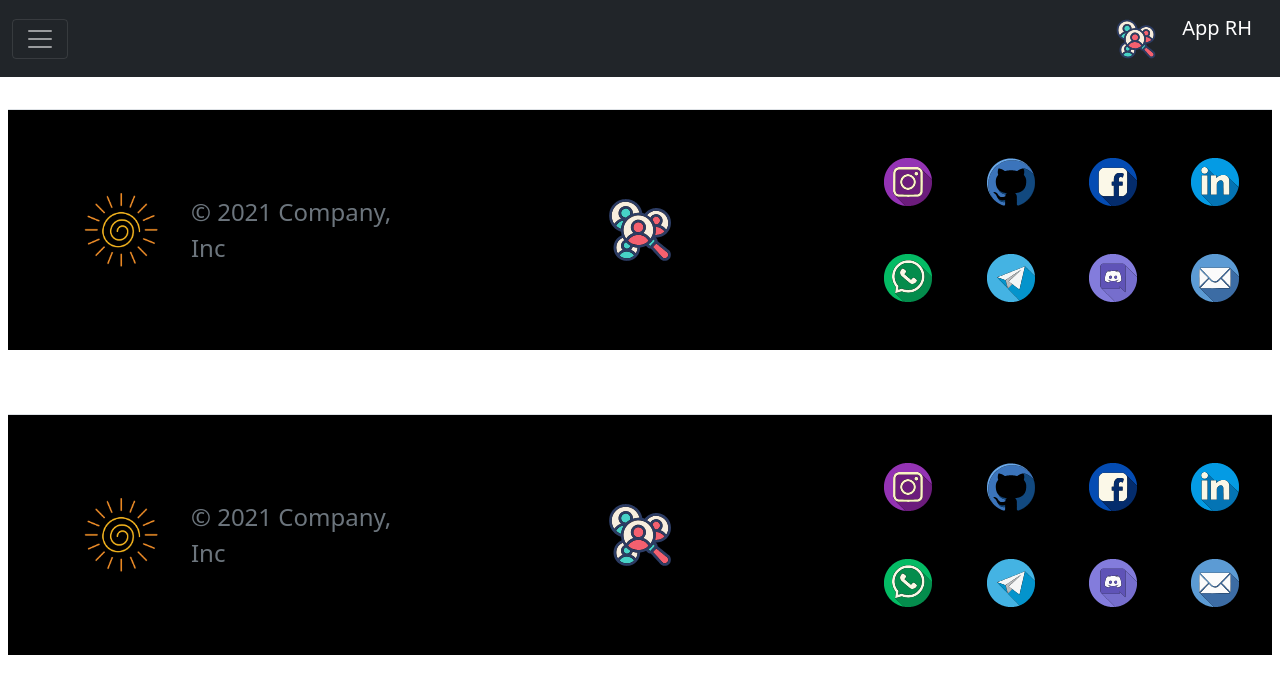
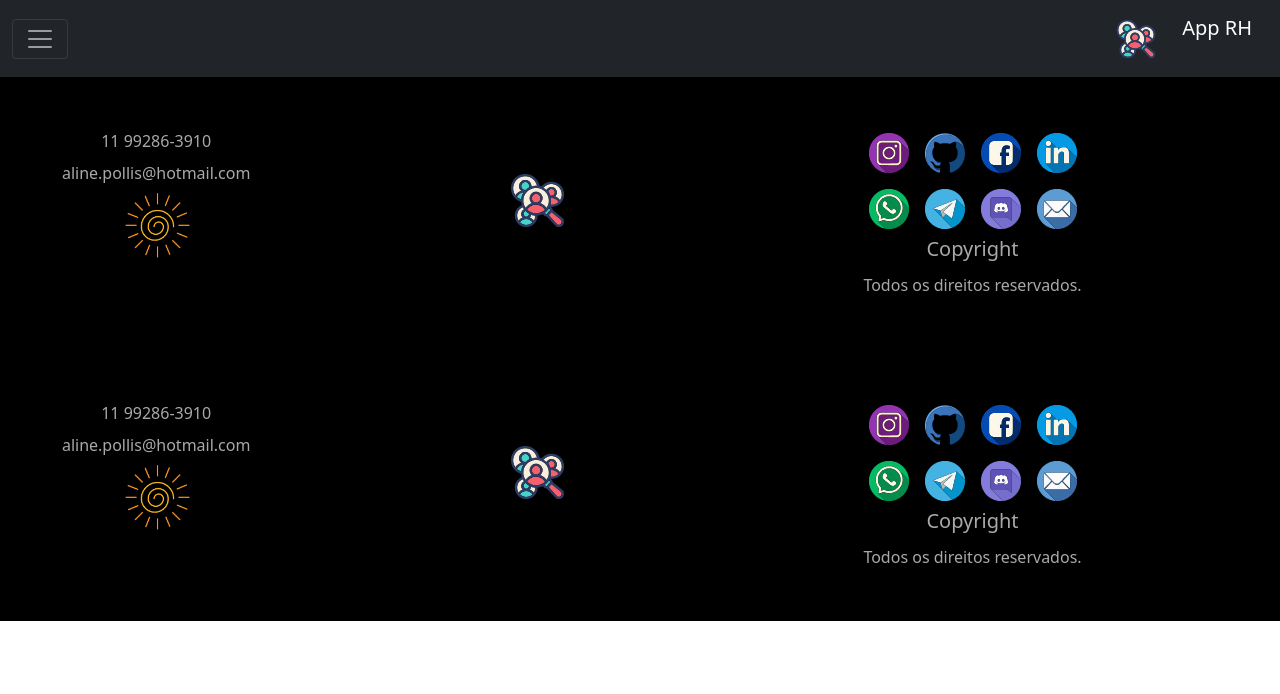
Before and after one commit to lipollis/SENAI_UC12-AppRH, an Angular app: page /footer in a window 1280 px wide. Shown: the top 694 px of the page. Built offline with nearby package versions, Linux system fonts and the light colour scheme.

Commit message:
style painel grid

```diff
--- a/src/app/app.component.css
+++ b/src/app/app.component.css
@@ -1,3 +1,4 @@
+/*
 *{
   box-sizing: border-box;
   margin: 0 auto;
@@ -5,6 +6,59 @@
   bottom: 0;
   height: auto;
 }
+*/
+html, body, div, span, applet, object, iframe,
+h1, h2, h3, h4, h5, h6, p, blockquote, pre,
+a, abbr, acronym, address, big, cite, code,
+del, dfn, em, img, ins, kbd, q, s, samp,
+small, strike, strong, sub, sup, tt, var,
+b, u, i, center,
+dl, dt, dd, ol, ul, li,
+fieldset, form, label, legend,
+table, caption, tbody, tfoot, thead, tr, th, td,
+article, aside, canvas, details, embed,
+figure, figcaption, footer, header, hgroup,
+menu, nav, output, ruby, section, summary,
+time, mark, audio, video {
+	margin: 0;
+	padding: 0;
+	border: 0;
+	font-size: 100%;
+	font: inherit;
+	vertical-align: baseline;
+}
+/* HTML5 display-role reset for older browsers */
+article, aside, details, figcaption, figure,
+footer, header, hgroup, menu, nav, section {
+	display: block;
+}
+body {
+	line-height: 1;
+}
+ol, ul {
+	list-style: none;
+}
+blockquote, q {
+	quotes: none;
+}
+blockquote:before, blockquote:after,
+q:before, q:after {
+	content: '';
+	content: none;
+}
+table {
+	border-collapse: collapse;
+	border-spacing: 0;
+}
+
+
+html {
+  box-sizing: border-box;
+}
+*, *:before, *:after {
+  box-sizing: inherit;
+}
+
 /*
 :host {
     font-family: -apple-system, BlinkMacSystemFont, "Segoe UI", Roboto, Helvetica, Arial, sans-serif, "Apple Color Emoji", "Segoe UI Emoji", "Segoe UI Symbol";
--- a/src/app/footer/footer.component.css
+++ b/src/app/footer/footer.component.css
@@ -1,58 +1,116 @@
-*{
-    font-size:10px;
-    box-sizing: border-box;
-    margin: 0 auto;
-    padding:0.5rem;
+/* #######   CONFIGURAÇÃO DO COMPONENTE   #######*/
+:root{
+  --cor-destaque: #FFFF;
+  --cor-vermelha: #FF4A3B;
+  --cor-amarela: #DABA36;
+  --fundo-escuro:#19395B;
+  --cor-laranja: #E48877;
+  --cor-preta:rgb(255,255,255,0);
+  --cor-cinza:#9B94B5;
 }
 
-.container-fluid{
-    background-color: black;
-    margin: 0 auto;
-    margin-top:auto;
-    font-size:10px;
-    padding: 3rem;;
-    bottom: 0rem;
-    position: sticky;
-    width: 100%;
+body{
+  font-size: 20px;
+  font-family:'Roboto', sans-serif;
+  margin: 0;
+  width: 100%;
+  height: 100%;
 }
 
-.assinatura{
-    width:6rem;
-}
 
-.recruitment{
-    width: 5rem;
-}
+footer{
+    z-index: 4;
+    position: sticky;
+  }
 
-.icon-social{
-    width: 4rem;
+  #footer >h3 {
+      font-size: 1.5rem;
+      text-align: center;
+      align-items: center;
+      margin: 2rem;
+  }
+    #footer >h3::first-letter {
+        color: var(--cor-vermelha);
+      }
+
+      .col-nav-footer{
+        margin: 3rem;
+        text-align: center;
+        align-items: center;
+      }
+
+  p{
+    padding: 0.25rem;
+    text-align: center;
+    align-items: center;
+    font-size: 1rem;
+  }
+
+  .d-flex{
+    display: flex;
+    flex-flow: row wrap;
+    justify-content: center;
+  }
+  .assinatura,
+  .recruitment{
+    width: 70px;
+    text-align: center;
+  }
+
+  .footer {
+    background: black;
+    color: darkgray;
+    padding: 3rem;
+  }
+
+  .footer a {
+    text-decoration: none;
+    color: darkgrey;
+  }
+
+  .footer a:hover {
+    text-decoration: none;
+    color: var(--cor-laranja);
+    cursor: pointer;
+  }
+
+  h5{
+      text-align: center;
+  }
+  .footer p {
+    margin-bottom: 0;
+  }
+
+
+  .redeSocial{
+    width: 40px;
+    margin: 0.5rem;
+  }
+  .redeSocial:hover{
+      transform: scale(1.2);
+    }
+
+
+/* =======================================================
+            #######   RESPONSIVIDADE   #######
+======================================================= */
+
+@media (max-width: 600px) {
+  .recruitment{
+    width: 40px;
+  }
 
 }
 
-.icon-social:hover{
-    transform: scale(1.2);
-    opacity: 1;
-}
+@media only screen and (min-width: 600px) and (max-width: 1024px) {
+  .recruitment{
+    width: 40px;
+  }
 
-.container-social{
-    display: inline;
-    grid-gap: 0.2rem;
-
-}
-.grid-icon-social{
-    float:rigth;
-    display: grid;
-    grid-template-columns: auto auto auto auto;
-    grid-gap: 0.2rem;
-    width: 33vw;
 
 }
 
-.grid-icon-social > div{
-    text-align: center;
-    padding: 0.5rem 0;
-    font-size: 1rem;
+@media (min-aspect-ratio: 1025px) {
+
+
 }
-span{
-    font-size: 1.5rem;
-}
--- a/src/app/footer/footer.component.html
+++ b/src/app/footer/footer.component.html
@@ -1,84 +1,113 @@
-<div class="">
-    <footer class="container-fluid d-flex flex-wrap justify-content-between align-items-center py-3 my-4 border-top">
-        <div class="col-md-4 d-flex align-items-center">
-            <a href="https://github.com/lipollis/SENAI_UC12-AppRH"
-                class="mb-3 me-2 mb-md-0 text-muted text-decoration-none lh-1">
-                <img src="../../assets/img/Footer/sun.jpg" class="img-fluid rounded-start assinatura" alt="Assinatura">
-            </a>
-            <span class="text-muted">© 2021 Company, Inc</span>
+<footer id="footer">
+
+
+    <div class="footer">
+        <div class="container">
+            <div class="row">
+
+                <div class="col">
+                    <div class="col-lg-5 col-md-6 col-sm-6">
+                        <div class="d-flex">
+                            <p>11 99286-3910</p>
+                        </div>
+                        <div class="d-flex">
+                            <p>aline.pollis@hotmail.com</p>
+                        </div>
+                        <div class="d-flex">
+                            <p>
+                                <img class="assinatura" src="../../assets/img/Footer/sun.jpg" alt="assinatura">
+                            </p>
+                        </div>
+                    </div>
                 </div>
 
+
+
+                <div class="col-lg-3 col-md-2 col-sm-6">
+                    <div class="row">
+                        <div class="col col-nav-footer">
                             <a href="/"
                                 class="col-md-4 d-flex align-items-center justify-content-center mb-3 mb-md-0 me-md-auto link-dark text-decoration-none">
-            <img src="../../assets/img/Config/recruitment.svg" class="img-fluid rounded-start recruitment"
-                alt="recruitment">
+                                <img src="../../assets/img/Config/recruitment.svg"
+                                    class="img-fluid rounded-start recruitment" alt="recruitment">
                             </a>
+                        </div>
+                    </div>
+                </div>
 
-        <div class="nav col-md-4 container-social">
 
-            <div class="grid-icon-social ">
+
+
+
+
+                <div class="col-lg-5 col-md-5 col-sm-6 align-items-center">
+
+                    <div class="d-flex justify-content-center">
                         <div class="icon-social ">
-                    <a class="text-muted" href="https://www.instagram.com/alinepollis/">
+                            <a class="text-muted" href="https://www.instagram.com/alinepollis/" target="_blank">
                                 <img src="../../assets/img/Footer/socialInstagram.svg" class="img-fluid rounded-start"
-                            alt="Instagram">
+                                    alt="Instagram" class="redeSocial">
                             </a>
                         </div>
 
                         <div class="icon-social ">
-                    <a class="text-muted" href="https://github.com/lipollis">
+                            <a class="text-muted" href="https://github.com/lipollis" target="_blank">
                                 <img src="../../assets/img/Footer/socialGithub.svg" class="img-fluid rounded-start"
-                            alt="Github">
+                                    alt="Github" class="redeSocial">
                             </a>
                         </div>
 
                         <div class="icon-social ">
-                    <a class="text-muted" href="https://www.facebook.com/aline.pollis/">
+                            <a class="text-muted" href="https://www.facebook.com/aline.pollis/" target="_blank">
                                 <img src="../../assets/img/Footer/socialFacebook.svg" class="img-fluid rounded-start"
-                            alt="Facebook">
+                                    alt="Facebook" class="redeSocial">
                             </a>
                         </div>
 
                         <div class="icon-social ">
-                    <a class="text-muted" href="https://www.linkedin.com/in/alinepollisbeck/">
+                            <a class="text-muted" href="https://www.linkedin.com/in/alinepollisbeck/" target="_blank">
                                 <img src="../../assets/img/Footer/socialLinkedin.svg" class="img-fluid rounded-start"
-                            alt="LinkedIn">
+                                    alt="LinkedIn" class="redeSocial">
                             </a>
                         </div>
                     </div>
 
 
-            <div class="grid-icon-social ">
+                    <div class="d-flex justify-content-center ">
                         <div class="icon-social ">
-                    <a class="text-muted" href="">
+                            <a class="text-muted" href="" target="_blank">
                                 <img src="../../assets/img/Footer/socialWhatsapp.svg" class="img-fluid rounded-start"
-                            alt="WhatsApp">
+                                    alt="WhatsApp" class="redeSocial">
                             </a>
                         </div>
 
                         <div class="icon-social ">
-                    <a class="text-muted" href="https://t.me/AlinePollis">
+                            <a class="text-muted" href="https://t.me/AlinePollis" target="_blank">
                                 <img src="../../assets/img/Footer/socialTelegram.svg" class="img-fluid rounded-start"
-                            alt="Telegram">
+                                    alt="Telegram" class="redeSocial">
                             </a>
                         </div>
 
                         <div class="icon-social ">
-                    <a class="text-muted" href="">
+                            <a class="text-muted" href="" target="_blank">
                                 <img src="../../assets/img/Footer/socialDiscord.svg" class="img-fluid rounded-start"
-                            alt="Discord">
+                                    alt="Discord" class="redeSocial">
                             </a>
                         </div>
 
                         <div class="icon-social ">
-                    <a class="text-muted" href="mailto:aline.pollis@hotmail.com">
-                        <img src="../../assets/img/Footer/socialMail.svg" class="img-fluid rounded-start" alt="E-mail">
+                            <a class="text-muted" href="mailto:aline.pollis@hotmail.com" target="_blank">
+                                <img src="../../assets/img/Footer/socialMail.svg" class="img-fluid rounded-start"
+                                    alt="E-mail" class="redeSocial">
                             </a>
                         </div>
                     </div>
 
-
+                    <h5> Copyright </h5>
+                    <p>Todos os direitos reservados.</p>
 
                 </div>
-
+            </div>
+        </div>
+    </div>
 </footer>
-</div>
--- a/src/app/painel-vagas/painel-vagas.component.css
+++ b/src/app/painel-vagas/painel-vagas.component.css
@@ -1,40 +1,31 @@
 *{
+    max-width: 1200px;
     font-size:10px;
     box-sizing: border-box;
     margin: 0 auto;
     padding:0.5rem;
 }
 
-/*
-.painel-card{
+
+.cards{
     display: grid;
-    grid-template-columns: auto auto;
+    grid-template-columns: repeat(3, 1fr);
+    grid-auto-rows: auto;
+    grid-gap: 2rem;
 }
 
-div.row.g-0{
-    margin:0.8rem;
-    padding: 0.3rem;
-}
-.card{
-    width: 40rem;
-    height: 18rem;
-}
 .card-body{
     width: 20rem;
 }
 
-.card-header{
+.card-title{
     font-size: 1.5rem;
 }
 
-.card-inside{
-    height: 9rem;
-    padding-top: 1rem;
+.card-text{
+    font-size: 1rem;
 }
 
-.card-inside > p{
-    font-size: 1rem;
-}*/
 
 button{
     height: 2.5rem;
@@ -51,18 +42,20 @@ button{
 }
 
 img{
-    width: 10rem;
+    height: auto;
+    width: 20rem;
+    vertical-align: middle;
 }
 
 div.modal-content{
-    width: 40rem;
+    width: 25rem;
 }
 
 div.modal-header{
     height: 5rem;
 }
 .modal-title{
-    font-size: 2rem;
+    font-size: 1.5rem;
 }
 button.btn-close{
     right:0rem;
@@ -76,6 +69,35 @@ button.btn-close{
 }
 
 .list-descricao > ul > li{
-    font-size: 1.5rem;
+    font-size: 0.8rem;
     list-style-type: none;
 }
+
+/*======================================
+RESPONSIVIDADE
+======================================*/
+@media (max-width: 600px) {
+    .cards {
+      max-width: 560px;
+      margin: 0 auto 3rem;
+    }
+
+  }
+
+  @media only screen and (min-width: 600px) and (max-width: 1024px) {
+    .cards {
+      grid-gap: 3rem;
+      margin: 0 auto 3rem;
+    }
+
+
+  }
+
+  @media (min-aspect-ratio: 1025px) {
+    .cards {
+      min-width: 1500px;
+      grid-gap: 5rem;
+      margin: 0 auto 5rem;
+    }
+
+  }
```
Also changed, not shown: src/app/painel-vagas/painel-vagas.component.html (+12 -24 lines). Lines whose indentation alone changed are shown as unchanged.
